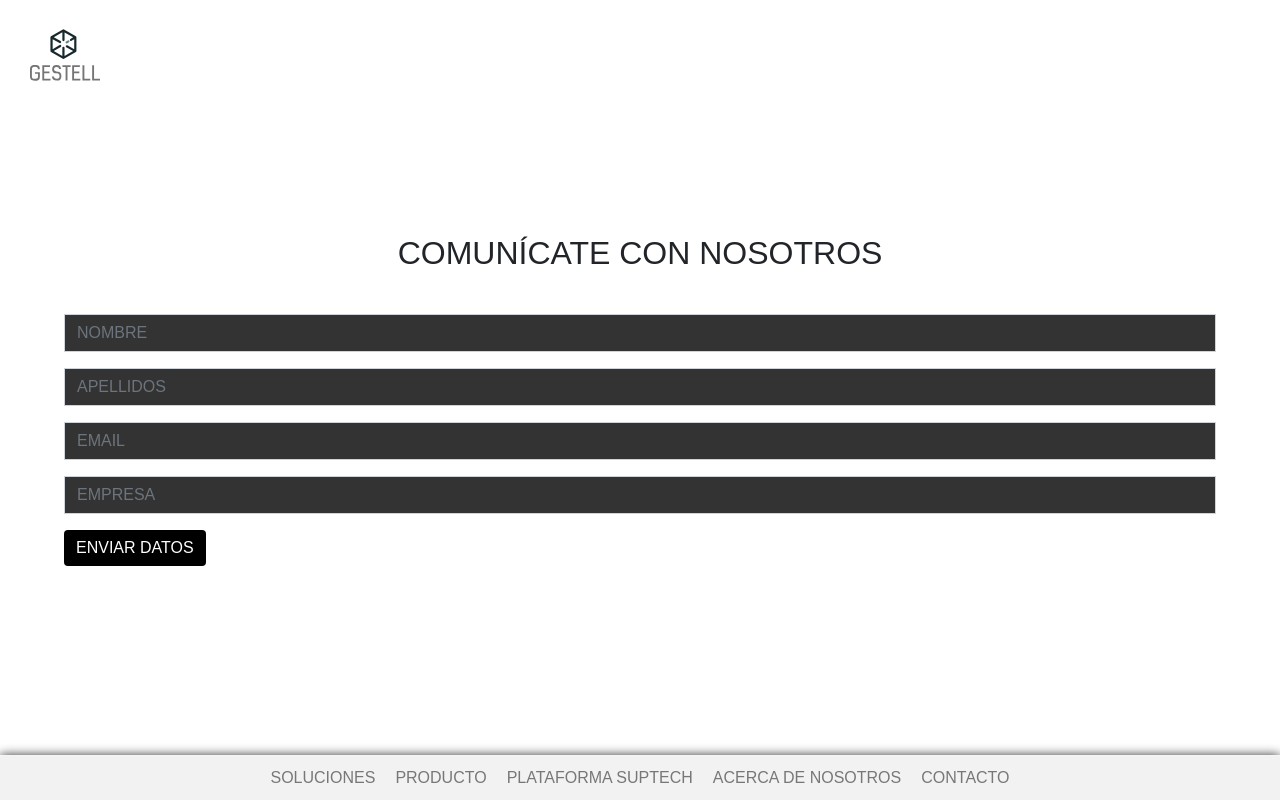
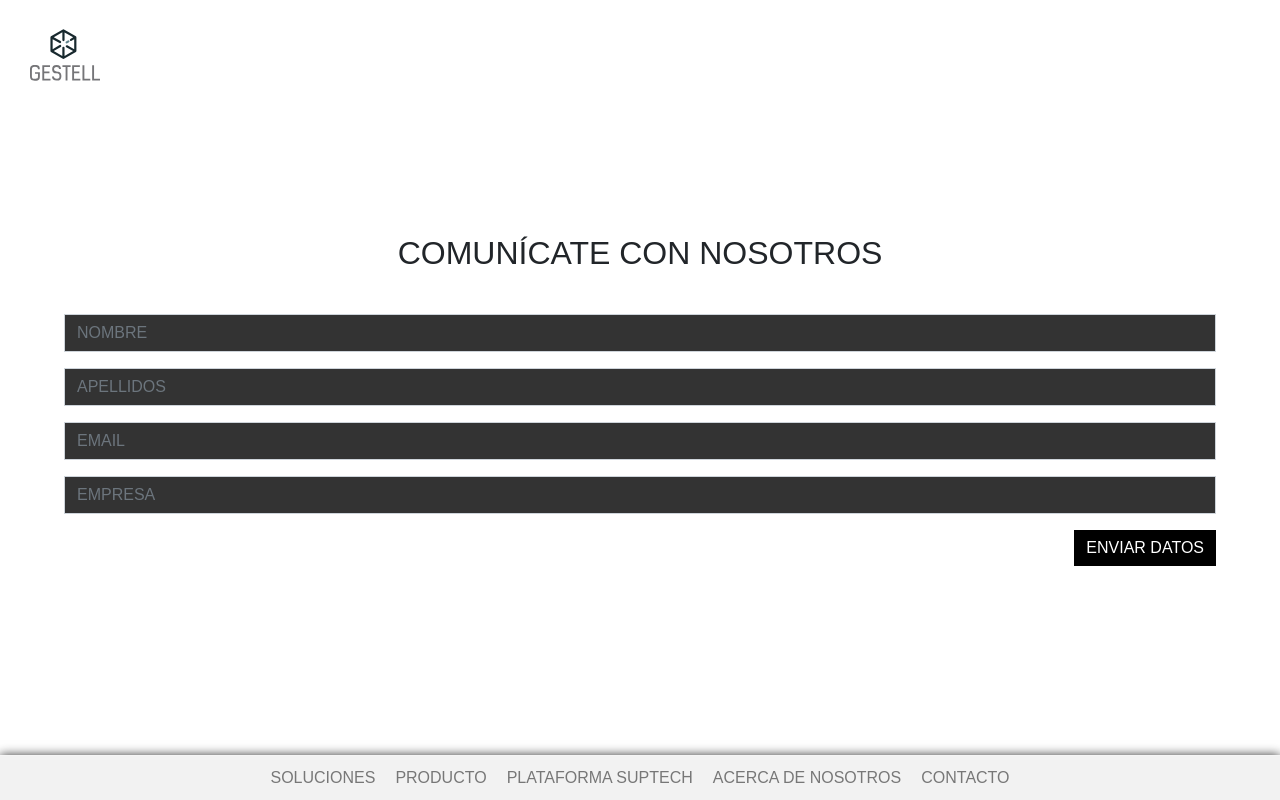
Before and after one commit to axelobscura/webgestell, a Next.js app: page /contacto in a window 1280 px wide. Built offline with nearby package versions, Linux system fonts and the light colour scheme; a web font is replaced by a local one.

Commit message:
Formulario

```diff
--- a/styles/globals.css
+++ b/styles/globals.css
@@ -139,6 +139,11 @@ form.contacto input {
   color: #fff;
 }
 
+form.contacto button {
+  border-radius: 0;
+  float: right;
+}
+
 @media (max-width: 600px) {
   .navegacion ul li a {
     font-size: 0.3rem;
```
